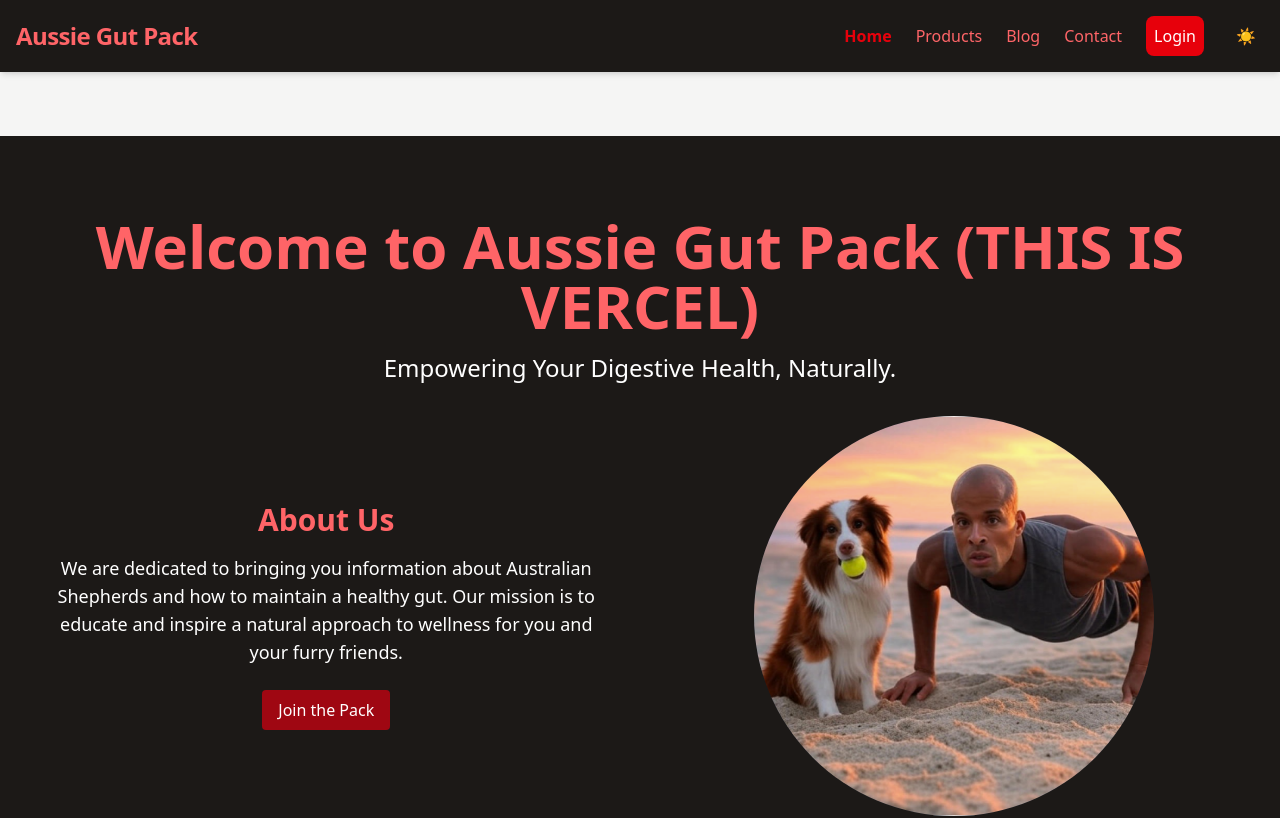
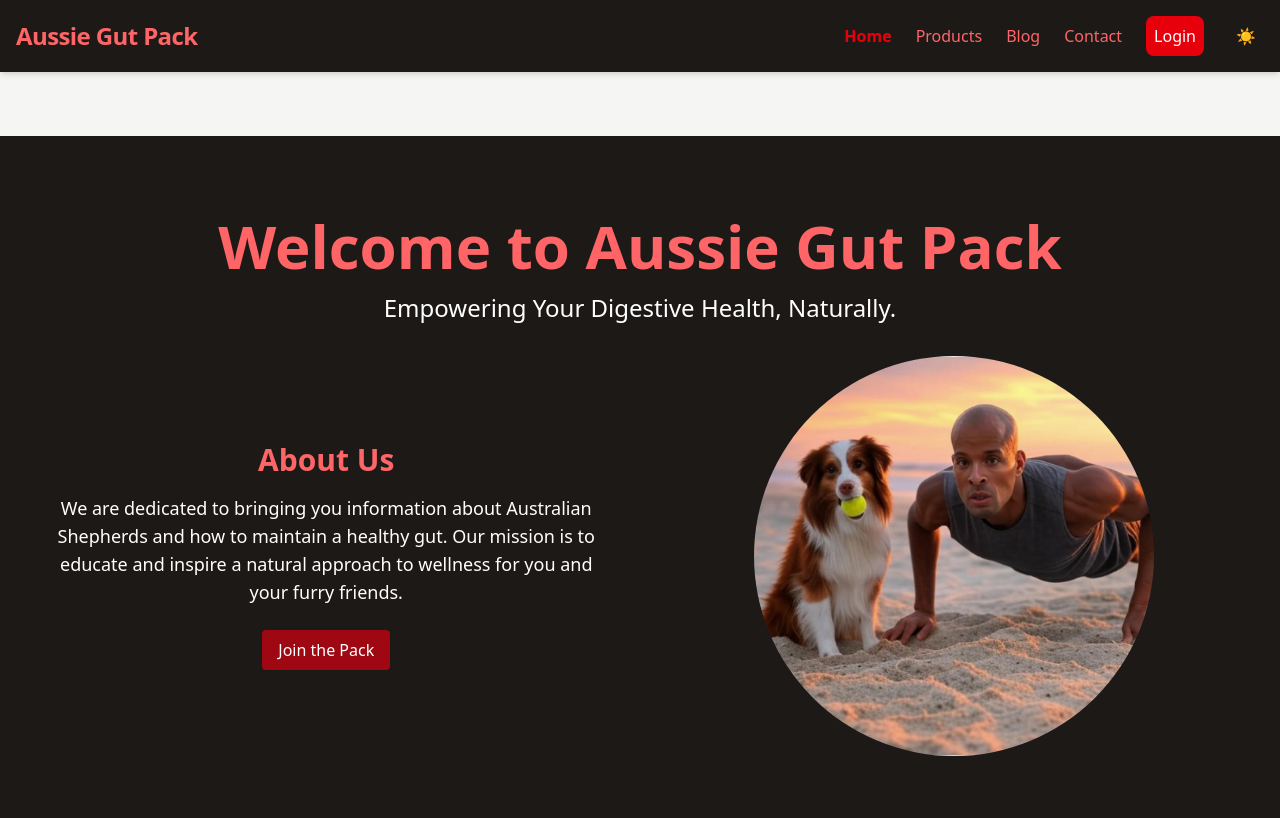
Before and after one commit to aussiegutpack/AussieGutPack, a React (Vite) app: page / in a window 1280 px wide. Shown: the top 818 px of the page. Built offline with nearby package versions, Linux system fonts and the light colour scheme; no server answers; the database is empty.

Commit message:
This is just a test for Austin

```diff
--- a/package.json
+++ b/package.json
@@ -28,6 +28,7 @@
     "react-dom": "^18.3.1",
     "react-icons": "^5.5.0",
     "react-router-dom": "^7.1.5",
+    "react-spinners": "^0.15.0",
     "react-transition-group": "^4.4.5"
   },
   "devDependencies": {
--- a/src/pages/Home.jsx
+++ b/src/pages/Home.jsx
@@ -283,7 +283,7 @@
               isDarkMode ? "text-red-400" : "text-red-800"
             }`}
           >
-            Welcome to Aussie Gut Pack (THIS IS VERCEL)
+            Welcome to Aussie Gut Pack
           </h1>
           <p
             className={`text-2xl max-w-2xl mx-auto mb-8 transition-colors duration-300 ease-in-out ${
--- a/src/pages/Nutrition.jsx
+++ b/src/pages/Nutrition.jsx
@@ -4,6 +4,7 @@
 import { supabase } from "../supabaseClient";
 import { ThemeContext } from "../App";
 import { AuthContext } from "../context/AuthContext";
+import { ClipLoader } from "react-spinners";
 import {
   ChevronDown,
   ChevronUp,
```
Also changed, not shown: 1 other file (tests, documents, lock files or other folders).
